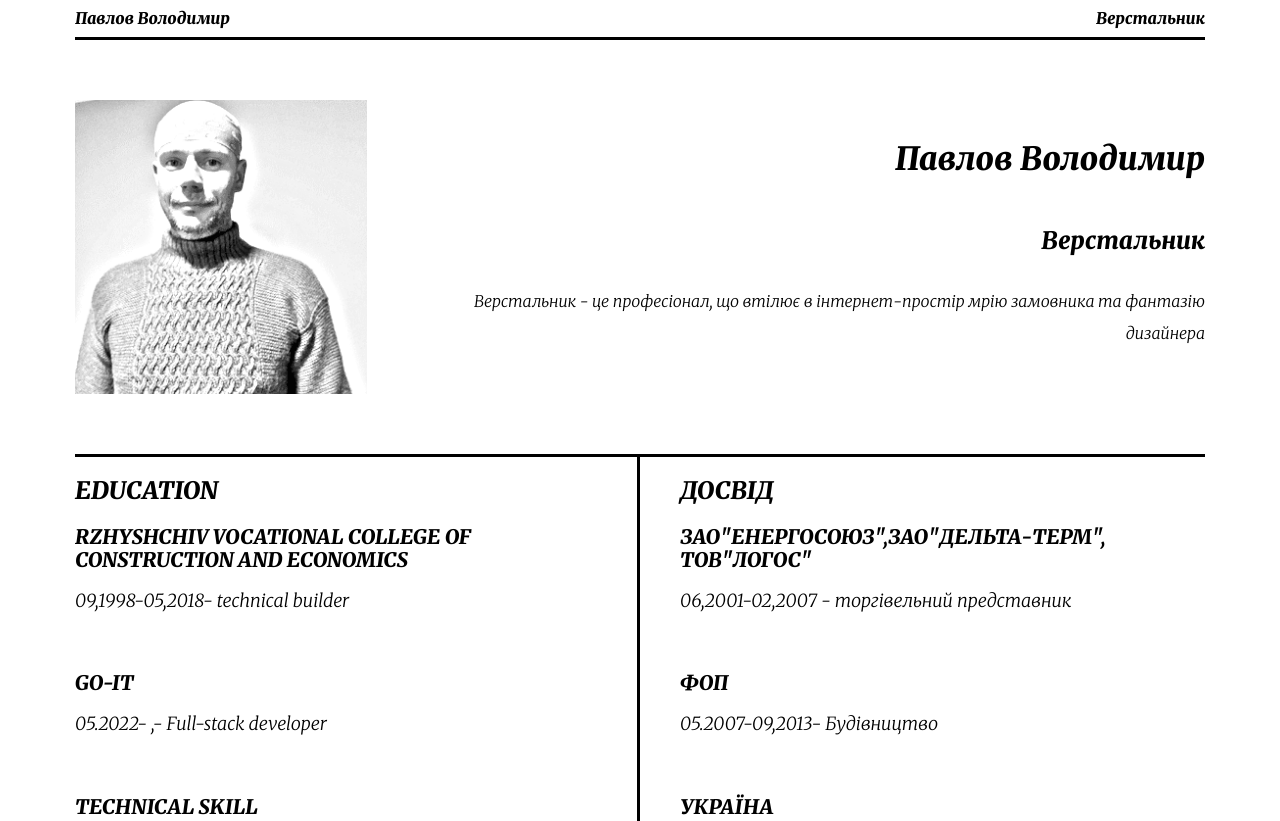
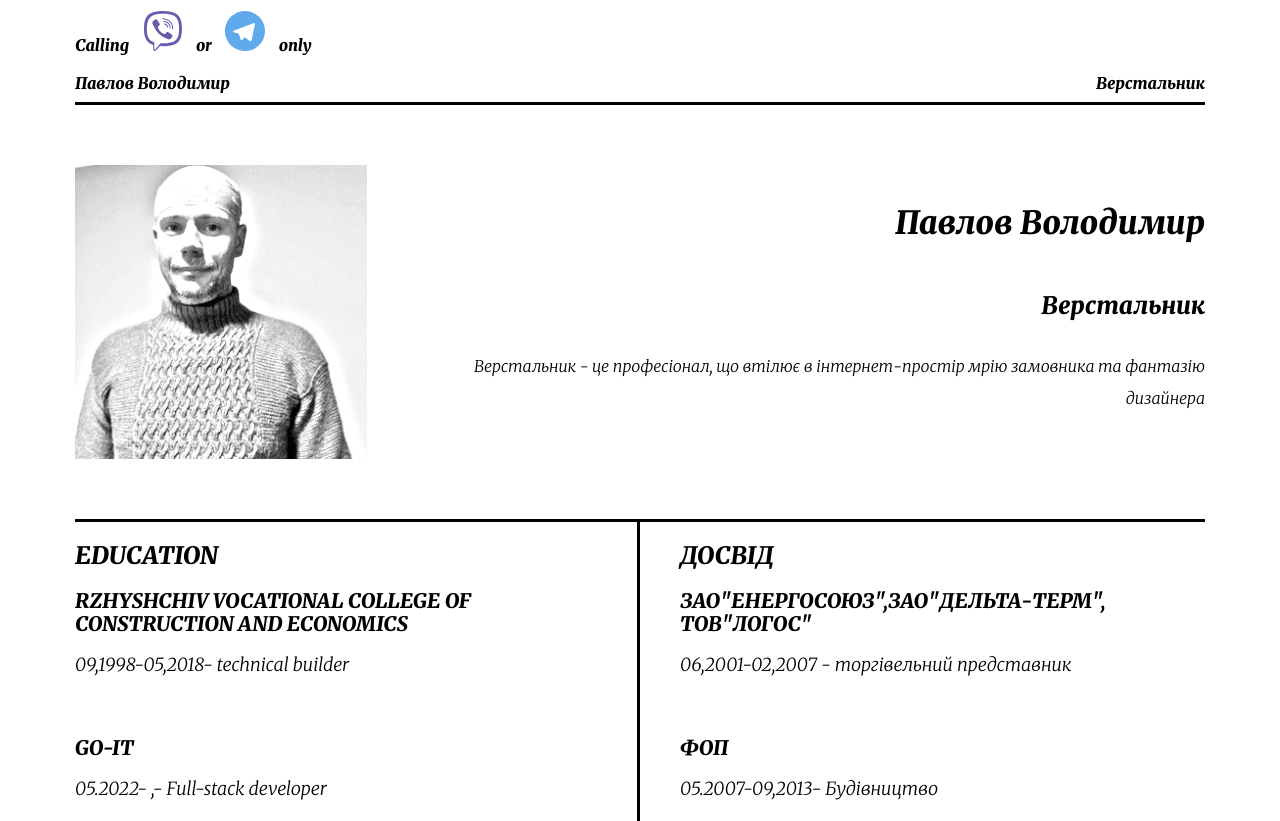
Before and after one commit to VladimirPavlov1/My_Resume, a plain HTML site: page index.html in a window 1280 px wide. Shown: the top 821 px of the page. Drawn offline with nearby package versions, Linux system fonts and the light colour scheme.

Commit message:
calling changes

```diff
--- a/index.html
+++ b/index.html
@@ -13,8 +13,27 @@
 
 </head>
 <body>
+
 <header>
     <div class="container">
+        <div class="calling-message">
+            <h1 class="calling-message__title">Calling
+                 <span class="viber-icon">
+                    <svg width="40px" height="40px">
+                        <use xmlns href="./img/symbol-defs.svg#icon-viber"></use>
+                    </svg>
+                </span>
+                 or
+                 <span class="telegram-icon">
+                    <svg  width="40px" height="40px">
+                        <use xmlns href="./img/symbol-defs.svg#icon-telegram">
+
+                        </use>>
+                    </svg>
+                </span>
+            only</h1>
+        </div>
+
         <ul class="header__list">
             <li class="header__item">Павлов Володимир</li>
             <li class="header__item">Верстальник</li>
@@ -124,10 +143,10 @@
     <footer>
         <div class="container">
             <ul class="footer__list">
-                <li class="footer__item"><a href="mailto:pavlov__vladimir@i.ua">pavlov__vladimir@i.ua</a></li>
+                <li class="footer__item"><a class="footer__link" href="mailto:pavlov__vladimir@i.ua">pavlov__vladimir@i.ua</a></li>
                 <li class="footer__item">
-                    <a href="tel:+380956746791">095-67-4-67-91</a></li>
-                <li class="footer__item"><a href="https://github.com/VladimirPavlov1">https://github.com/VladimirPavlov1"</a></li>
+                    <a class="footer__link" href="tel:+380956746791">095-67-4-67-91</a></li>
+                <li class="footer__item"><a class="footer__link" href="https://github.com/VladimirPavlov1">https://github.com/VladimirPavlov1"</a></li>
             </ul>
         </div>
     </footer>
--- a/sass/components/_footer.scss
+++ b/sass/components/_footer.scss
@@ -8,12 +8,16 @@
     }
 }
 .footer__item{
-padding: 25px 0;
+
 margin-right: 40px;
-font-size: 16px;
-@media(min-width:768px){
-    font-size:22px;
-    margin-right:0 ;
+
+    @media(min-width:768px){
+        font-size:22px;
+        margin-right:0 ;
+    }
 }
+.footer__link{
+    font-size: 16px;
+    padding: 25px 0;
 
 }
--- a/sass/components/_header.scss
+++ b/sass/components/_header.scss
@@ -20,3 +20,19 @@
     padding: 16px 0;
 
 }
+
+.calling-message{
+    width:100%;
+    text-align: start;
+}
+.calling-message__title{
+    font-size: 16px;
+}
+
+.telegram-icon{
+    margin:0 10px;
+}
+
+.viber-icon{
+    margin: 0 10px;
+}
```
Also changed, not shown: css/main.css, css/main.min.css, img/symbol-defs.svg (added), 2 other files.
